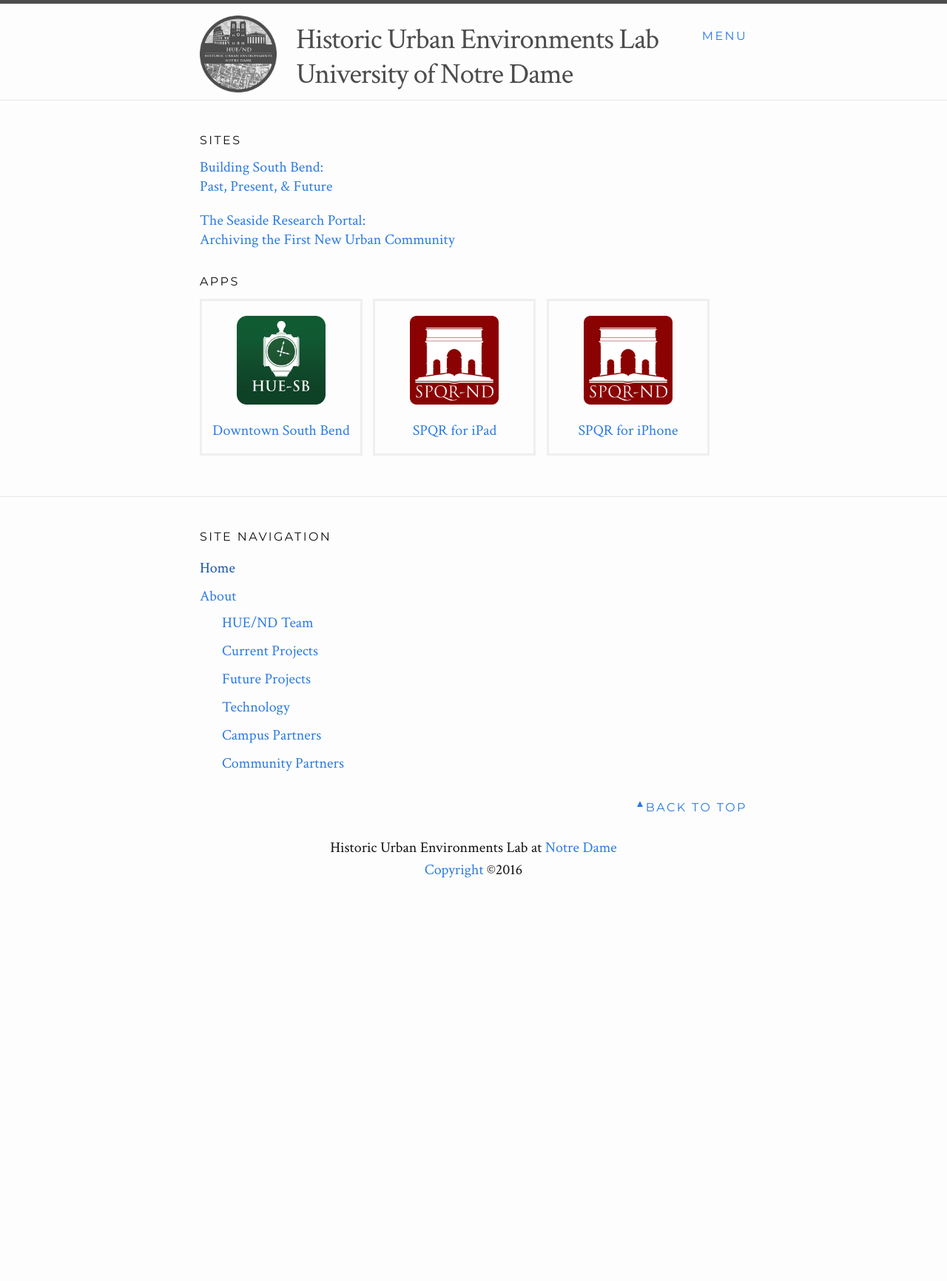
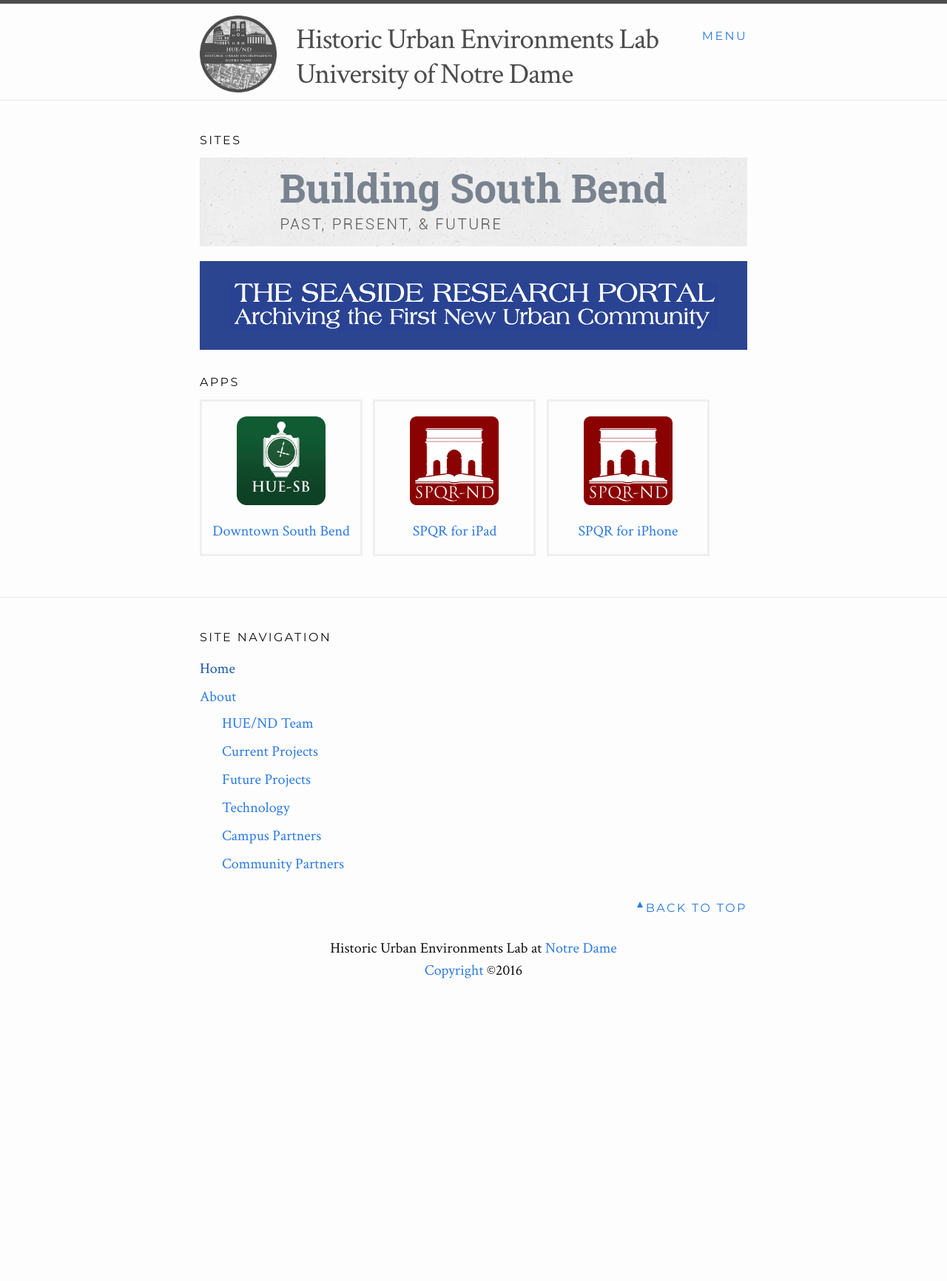
Before and after one commit to HUE-ND/HUE-ND.github.io, a Jekyll site: the page built from index.html, in a window 1280 px wide. Shown: the whole page at 74% size. Built offline with Jekyll 4.4.1, drawn with Linux system fonts in a browser that asks for light colours; before the commit the page ends 1596 px from its top, so only the background shows below that.

Commit message:
Site banners

```diff
--- a/_sass/_layout.scss
+++ b/_sass/_layout.scss
@@ -144,6 +144,53 @@
   }
 }
 
+.site-list {
+  .site {
+    padding: 1em;
+  }
+
+  .site-link {
+    background-position: center center;
+    background-repeat: no-repeat;
+    background-size: contain;
+    display: block;
+    height: 4em;
+  }
+
+  .seaside {
+    background: #2b4590;
+
+    .site-link {
+      background-image: url('/images/seaside-banner.png');
+    }
+  }
+
+  .dtsb {
+    background: url('/images/dtsb-bg-texture.png');
+
+    .site-link {
+      background-image: url('/images/dtsb-banner.png');
+    }
+  }
+
+  .link-text {
+    border: 0;
+    clip: rect(0 0 0 0);
+    height: 1px;
+    margin: -1px;
+    overflow: hidden;
+    padding: 0;
+    position: absolute;
+    width: 1px;
+  }
+}
+
+@media screen and (min-width: 42em) {
+  .site-list .seaside {
+    padding: 1em 2em;
+  }
+}
+
 .app-list {
   .app-link {
     border-color: #EFEFEF;
--- a/index.html
+++ b/index.html
@@ -8,14 +8,18 @@ layout: default
   <ul class="site-list">
     <li class="site dtsb">
       <a class="site-link" href="http://buildingsouthbend.nd.edu/">
-        Building South Bend:<br />
-        Past, Present, &amp; Future
+        <span class="link-text">
+          Building South Bend:<br />
+          Past, Present, &amp; Future
+        </span>
       </a>
     </li>
     <li class="site seaside">
       <a class="site-link" href="http://seaside.library.nd.edu/">
-        The Seaside Research Portal:<br />
-        Archiving the First New Urban Community
+        <span class="link-text">
+          The Seaside Research Portal:<br />
+          Archiving the First New Urban Community
+        </span>
       </a>
     </li>
   </ul>
@@ -24,19 +28,19 @@ layout: default
   <ul class="app-list">
     <li class="app dtsb">
       <a class="app-link" href="https://itunes.apple.com/us/app/downtown-sb/id993179423">
-        <img class="app-icon" src="/images/app-icon-dbsb-universal.png">
+        <img alt="App icon, 1920s clock. Captioned with HUE-SB" class="app-icon" src="/images/app-icon-dbsb-universal.png">
         <span class="app-name">Downtown South Bend</span>
       </a>
     </li>
     <li class="app spqr-ipad">
       <a class="app-link" href="https://itunes.apple.com/us/app/spqr-nd/id908746471">
-        <img class="app-icon" src="/images/app-icon-spqr-nd-ipad.png">
+        <img alt="App icon, Roman arch over an open book. Captioned with SPQR-ND" class="app-icon" src="/images/app-icon-spqr-nd-ipad.png">
         <span class="app-name">SPQR for iPad</span>
       </a>
     </li>
     <li class="app spqr-iphone">
       <a class="app-link" href="https://itunes.apple.com/us/app/spqr-nd-for-iphone/id932396810">
-        <img class="app-icon" src="/images/app-icon-spqr-nd-ipad.png">
+        <img alt="App icon, Roman arch over an open book. Captioned with SPQR-ND" class="app-icon" src="/images/app-icon-spqr-nd-ipad.png">
         <span class="app-name">SPQR for iPhone</span>
       </a>
     </li>
```
Also changed, not shown: images/dtsb-banner.png (added), images/dtsb-bg-texture.png (added), images/seaside-banner.png (added).
